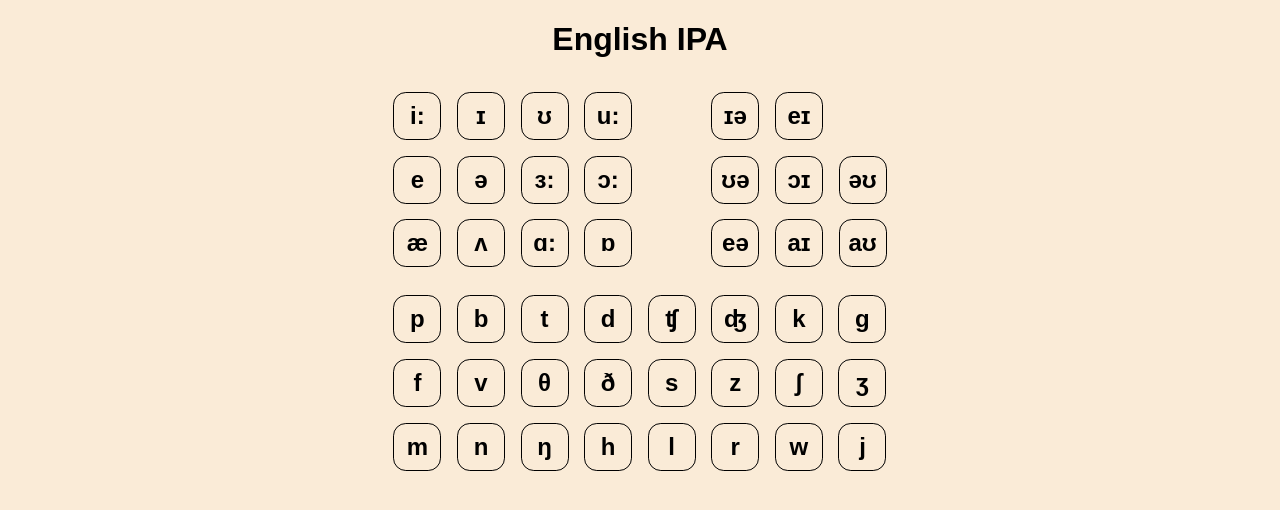
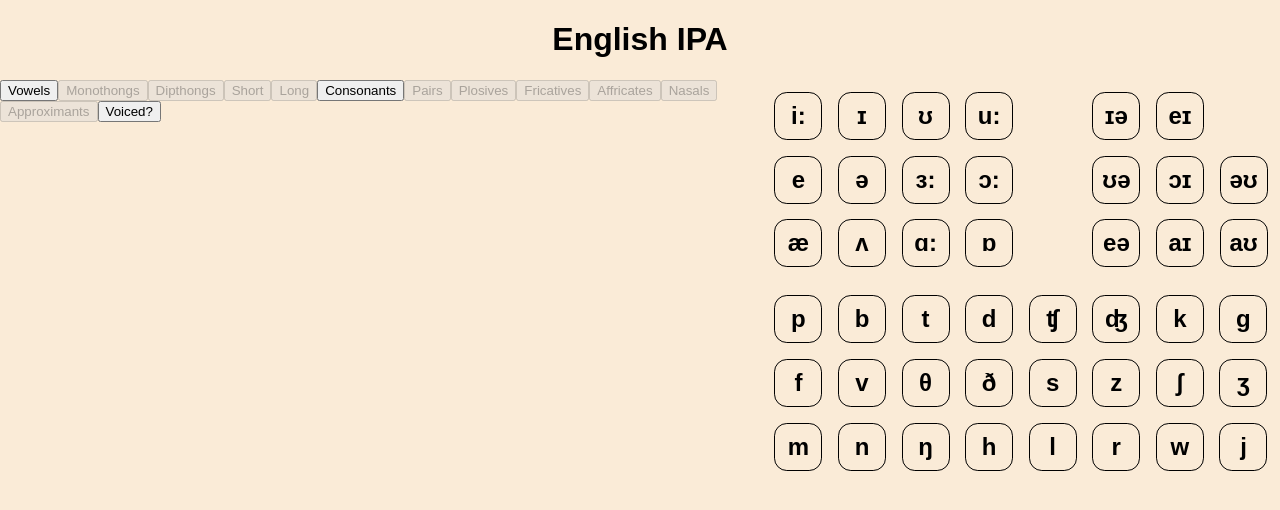
Before and after one commit to BenHbrt/english-ipa, a React (Create React App) app: page / in a window 1280 px wide. Shown: the top 510 px of the page. Built offline with nearby package versions, Linux system fonts and the light colour scheme.

Commit message:
Conditional coloring

```diff
--- a/src/App.js
+++ b/src/App.js
@@ -13,8 +13,14 @@ export const DisplayContext = createContext({
     vowels: false,
     monothong: false,
     dipthong: false,
+    short: false,
     long: false,
-    short: false
+    pairs: false,
+    plosives: false,
+    fricatives: false,
+    affricates: false,
+    nasals: false,
+    approximants: false
   },
   setDisplay: () => {}
 });
@@ -25,8 +31,14 @@ function App() {
     vowels: false,
     monothong: false,
     dipthong: false,
+    short: false,
     long: false,
-    short: false
+    pairs: false,
+    plosives: false,
+    fricatives: false,
+    affricates: false,
+    nasals: false,
+    approximants: false
   })
   const value = { display, setDisplay }
 
@@ -42,8 +54,9 @@ function App() {
         <h1>English IPA</h1>
         {/* <h2>Test 3</h2>
         <button onClick={playAudio}>Audio</button> */}
-        {/* <ControlPanel /> */}
+
         <div className="container">
+          <ControlPanel />
           <div className="chart">
             <div className="vowels" style={{borderColor: `${display.vowels ? "lightgreen" : "transparent"}`}}>
               <Monothongs />
--- a/src/components/Consonants.js
+++ b/src/components/Consonants.js
@@ -1,44 +1,47 @@
 import './Consonants.scss'
 
+import { useContext } from 'react'
 import { getConsonants } from '../data/phonemes'
+import { DisplayContext } from '../App'
 
 import Phoneme from './Phoneme'
 
 const Consonants = () => {
 
     const consonants = getConsonants()
+    const { display } = useContext(DisplayContext)
 
     return (
-        <div className="consonants">
-            <div className="consonants_pair">
+        <div className="consonants" style={{borderColor: `${display.consonants ? "red" : "transparent"}`}}>
+            <div className="consonants_pair" style={{borderColor: `${display.pairs ? "gray" : "transparent"}`}}>
                 <Phoneme phoneme={consonants[0]} />
                 <Phoneme phoneme={consonants[1]} />
             </div>
-            <div className="consonants_pair">
+            <div className="consonants_pair" style={{borderColor: `${display.pairs ? "gray" : "transparent"}`}}>
                 <Phoneme phoneme={consonants[2]} />
                 <Phoneme phoneme={consonants[3]} />
             </div>
-            <div className="consonants_pair">
+            <div className="consonants_pair" style={{borderColor: `${display.pairs ? "gray" : "transparent"}`}}>
                 <Phoneme phoneme={consonants[4]} />
                 <Phoneme phoneme={consonants[5]} />
             </div>
-            <div className="consonants_pair">
+            <div className="consonants_pair" style={{borderColor: `${display.pairs ? "gray" : "transparent"}`}}>
                 <Phoneme phoneme={consonants[6]} />
                 <Phoneme phoneme={consonants[7]} />
             </div>
-            <div className="consonants_pair">
+            <div className="consonants_pair" style={{borderColor: `${display.pairs ? "gray" : "transparent"}`}}>
                 <Phoneme phoneme={consonants[8]} />
                 <Phoneme phoneme={consonants[9]} />
             </div>
-            <div className="consonants_pair">
+            <div className="consonants_pair" style={{borderColor: `${display.pairs ? "gray" : "transparent"}`}}>
                 <Phoneme phoneme={consonants[10]} />
                 <Phoneme phoneme={consonants[11]} />
             </div>
-            <div className="consonants_pair">
+            <div className="consonants_pair" style={{borderColor: `${display.pairs ? "gray" : "transparent"}`}}>
                 <Phoneme phoneme={consonants[12]} />
                 <Phoneme phoneme={consonants[13]} />
             </div>
-            <div className="consonants_pair">
+            <div className="consonants_pair" style={{borderColor: `${display.pairs ? "gray" : "transparent"}`}}>
                 <Phoneme phoneme={consonants[14]} />
                 <Phoneme phoneme={consonants[15]} />
             </div>
--- a/src/components/ControlPanel.js
+++ b/src/components/ControlPanel.js
@@ -1,6 +1,6 @@
 import './ControlPanel.scss'
 
-import { useContext, useState, useEffect } from 'react'
+import { useContext } from 'react'
 import { DisplayContext } from '../App'
 
 const ControlPanel = () => {
@@ -8,7 +8,7 @@ const ControlPanel = () => {
     const { display, setDisplay } = useContext(DisplayContext)
 
     const handleChange = (key, value) => {
-        if (key === "vowels") {
+        if (key === "vowels" || key === "consonants") {
             const newDisplay = { ...display }
             Object.keys(newDisplay).forEach(v => newDisplay[v] = false)
             newDisplay[key] = value
@@ -18,9 +18,21 @@ const ControlPanel = () => {
 
     return (
         <div className="controlPanel">
-            <button onClick={() => handleChange("vowels", !display.vowels)}>Vowels</button>
+            {/* <button onClick={() => handleChange("vowels", !display.vowels)}>Vowels</button> */}
+            <button onClick={() => setDisplay((prev) => {return {...prev, vowels: !display.vowels}})}>Vowels</button>
             <button onClick={() => setDisplay((prev) => {return {...prev, monothongs: !display.monothongs}})} disabled={!display.vowels}>Monothongs</button>
             <button onClick={() => setDisplay((prev) => {return {...prev, dipthongs: !display.dipthongs}})} disabled={!display.vowels}>Dipthongs</button>
+            <button onClick={() => setDisplay((prev) => {return {...prev, short: !display.short}})} disabled={!display.vowels}>Short</button>
+            <button onClick={() => setDisplay((prev) => {return {...prev, long: !display.long}})} disabled={!display.vowels}>Long</button>
+            {/* <button onClick={() => handleChange("consonants", !display.consonants)}>Consonants</button> */}
+            <button onClick={() => setDisplay((prev) => {return {...prev, consonants: !display.consonants}})}>Consonants</button>
+            <button onClick={() => setDisplay((prev) => {return {...prev, pairs: !display.pairs}})} disabled={!display.consonants}>Pairs</button>
+            <button onClick={() => setDisplay((prev) => {return {...prev, plosives: !display.plosives}})} disabled={!display.consonants}>Plosives</button>
+            <button onClick={() => setDisplay((prev) => {return {...prev, fricatives: !display.fricatives}})} disabled={!display.consonants}>Fricatives</button>
+            <button onClick={() => setDisplay((prev) => {return {...prev, affricates: !display.affricates}})} disabled={!display.consonants}>Affricates</button>
+            <button onClick={() => setDisplay((prev) => {return {...prev, nasals: !display.nasals}})} disabled={!display.consonants}>Nasals</button>
+            <button onClick={() => setDisplay((prev) => {return {...prev, approximants: !display.approximants}})} disabled={!display.consonants}>Approximants</button>
+            <button onClick={() => setDisplay((prev) => {return {...prev, voiced: !display.voiced}})}>Voiced?</button>
         </div>
     )
 }
--- a/src/components/Phoneme.js
+++ b/src/components/Phoneme.js
@@ -1,8 +1,35 @@
 import './Phoneme.scss'
 
+import { useContext } from 'react'
+import { DisplayContext } from '../App'
+
 const Phoneme = ({ phoneme }) => {
+
+    let color = ""
+    const { display } = useContext(DisplayContext)
+
+    if (display.fricatives && phoneme.subType.includes("fricative")) {
+        color = "fricative"
+    } else if (display.plosives && phoneme.subType.includes("plosive")) {
+        color = "plosive"
+    } else if (display.affricates && phoneme.subType.includes("affricate")) {
+        color = "affricate"
+    } else if (display.nasals && phoneme.subType.includes("nasal")) {
+        color = "nasal"
+    } else if (display.approximants && phoneme.subType.includes("approximant")) {
+        color = "approximant"
+    } else if (display.short && phoneme.subType.includes("short")) {
+        color = "short"
+    } else if (display.long && phoneme.subType.includes("long")) {
+        color = "long"
+    }
+
+    if (display.voiced === true && phoneme.subType.includes("voiceless")) {
+        color += " voiceless"
+    }
+
     return (
-        <div className="phoneme">
+        <div className={`phoneme ${color}`}>
             {phoneme.symbol}
         </div>
     )
--- a/src/components/Phoneme.scss
+++ b/src/components/Phoneme.scss
@@ -12,3 +12,43 @@
     font-weight: 700;
     font-size: 1.5rem;
 }
+
+.fricative {
+    background-color: $fricative;
+}
+
+.fricative.voiceless {
+    background-color: lighten($fricative, 35%);
+}
+
+.plosive {
+    background-color: $plosive;
+}
+
+.plosive.voiceless {
+    background-color: lighten($plosive, 30%);
+}
+
+.affricate {
+    background-color: $affricate;
+}
+
+.affricate.voiceless {
+    background-color: lighten($affricate, 40%);
+}
+
+.approximant {
+    background-color: $approximant;
+}
+
+.nasal {
+    background-color: $nasal;
+}
+
+.short {
+    background-color: yellow;
+}
+
+.long {
+    background-color: purple;
+}
--- a/src/data/phonemes.js
+++ b/src/data/phonemes.js
@@ -75,49 +75,49 @@ const phonemes = [
         symbol: "ɪə",
         audio: "",
         type: "dipthong",
-        subType: ["voiced"]
+        subType: ["voiced", "long"]
     },
     {
         symbol: "ʊə",
         audio: "",
         type: "dipthong",
-        subType: ["voiced"]
+        subType: ["voiced", "long"]
     },
     {
         symbol: "eə",
         audio: "",
         type: "dipthong",
-        subType: ["voiced"]
+        subType: ["voiced", "long"]
     },
     {
         symbol: "eɪ",
         audio: "",
         type: "dipthong",
-        subType: ["voiced"]
+        subType: ["voiced", "long"]
     },
     {
         symbol: "ɔɪ",
         audio: "",
         type: "dipthong",
-        subType: ["voiced"]
+        subType: ["voiced", "long"]
     },
     {
         symbol: "aɪ",
         audio: "",
         type: "dipthong",
-        subType: ["voiced"]
+        subType: ["voiced", "long"]
     },
     {
         symbol: "əʊ",
         audio: "",
         type: "dipthong",
-        subType: ["voiced"]
+        subType: ["voiced", "long"]
     },
     {
         symbol: "aʊ",
         audio: "",
         type: "dipthong",
-        subType: ["voiced"]
+        subType: ["voiced", "long"]
     },
     {
         symbol: "p",
--- a/src/variables.scss
+++ b/src/variables.scss
@@ -4,3 +4,9 @@ $border-radius: 0.8rem;
 $container-border: 3px;
 $padding: 0.2rem;
 $gap: 0.4rem;
+
+$fricative: blue;
+$plosive: darkorange;
+$affricate: green;
+$approximant: magenta;
+$nasal: gray;
```
